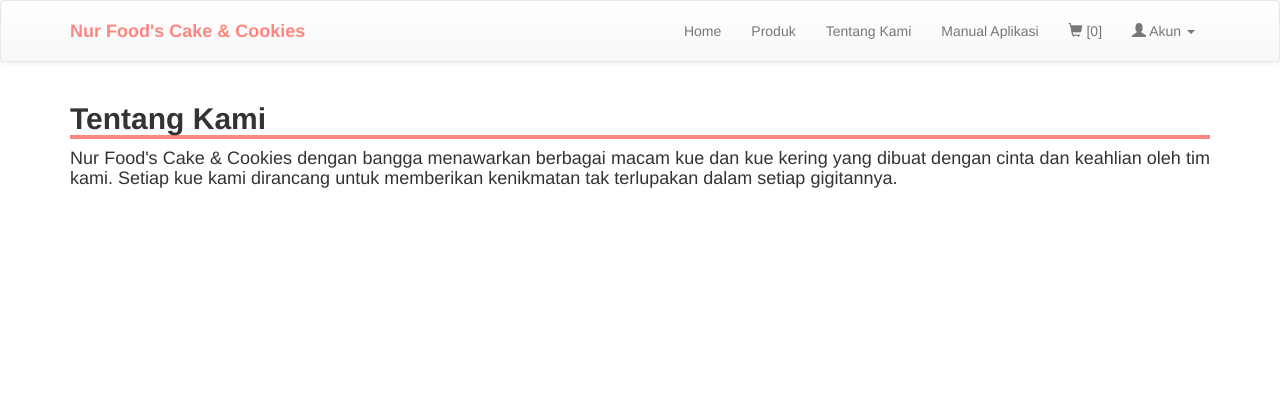
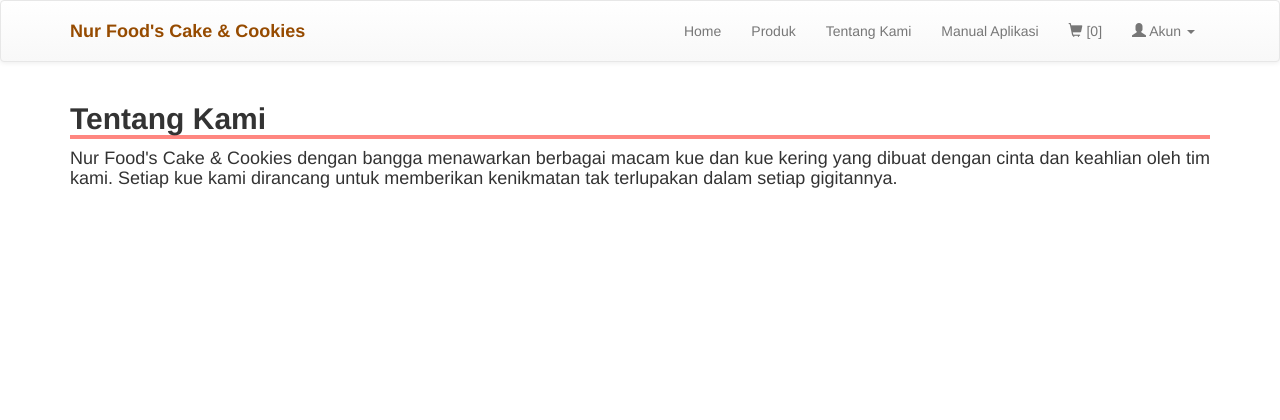
Before and after one commit to rallyz/Toko_Online_1.0, a PHP site: page /about.php in a window 1280 px wide. Shown: the top 420 px of the page. Run offline with PHP 8.4, Linux system fonts and the light colour scheme; a stand-in replaces the project's code that opens the database connection; some libraries are stand-ins or nearby versions.

Commit message:
Update header.php

```diff
--- a/header.php
+++ b/header.php
@@ -29,7 +29,7 @@
 					<span class="icon-bar"></span>
 					<span class="icon-bar"></span>
 				</button>
-				<a class="navbar-brand" href="#" style="color: #ff8680"><b>Nur Food's Cake & Cookies</b></a>
+				<a class="navbar-brand" href="#" style="color: #964b00"><b>Nur Food's Cake & Cookies</b></a>
 			</div>
 
 			<div class="collapse navbar-collapse" id="bs-example-navbar-collapse-1">
```
